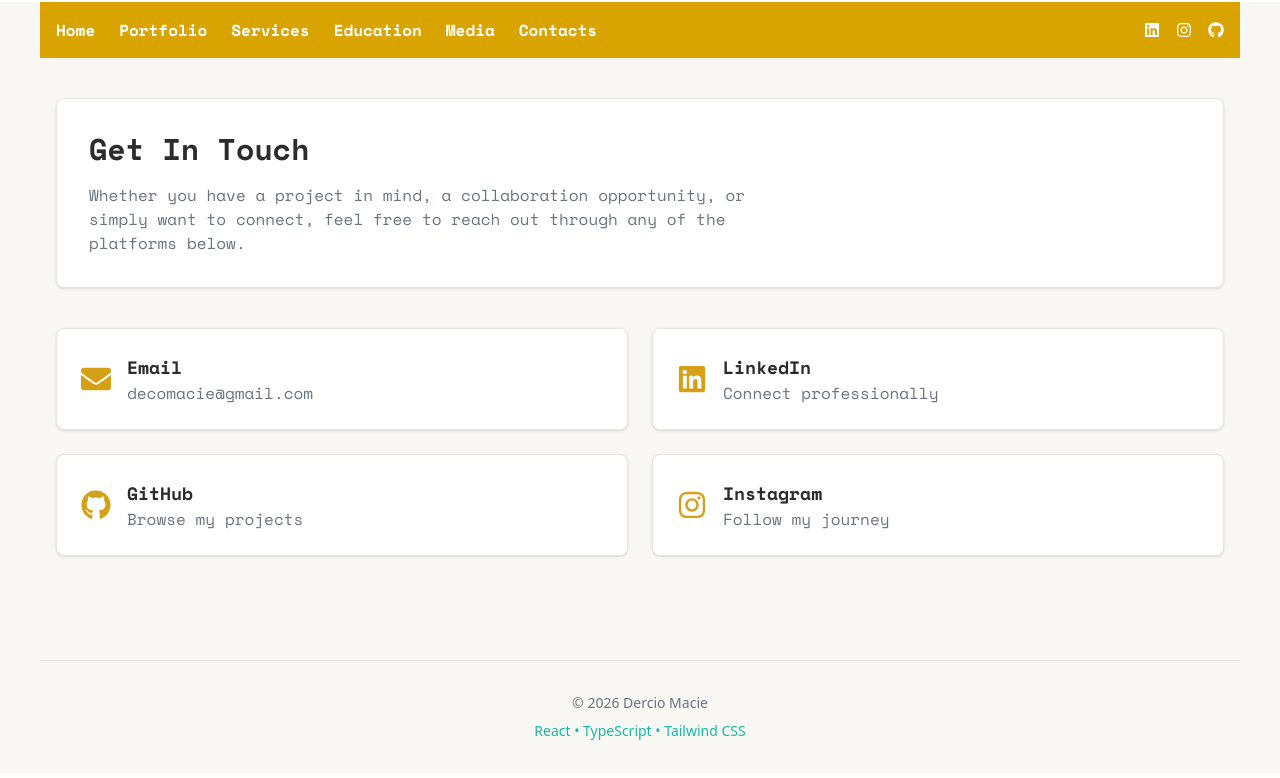
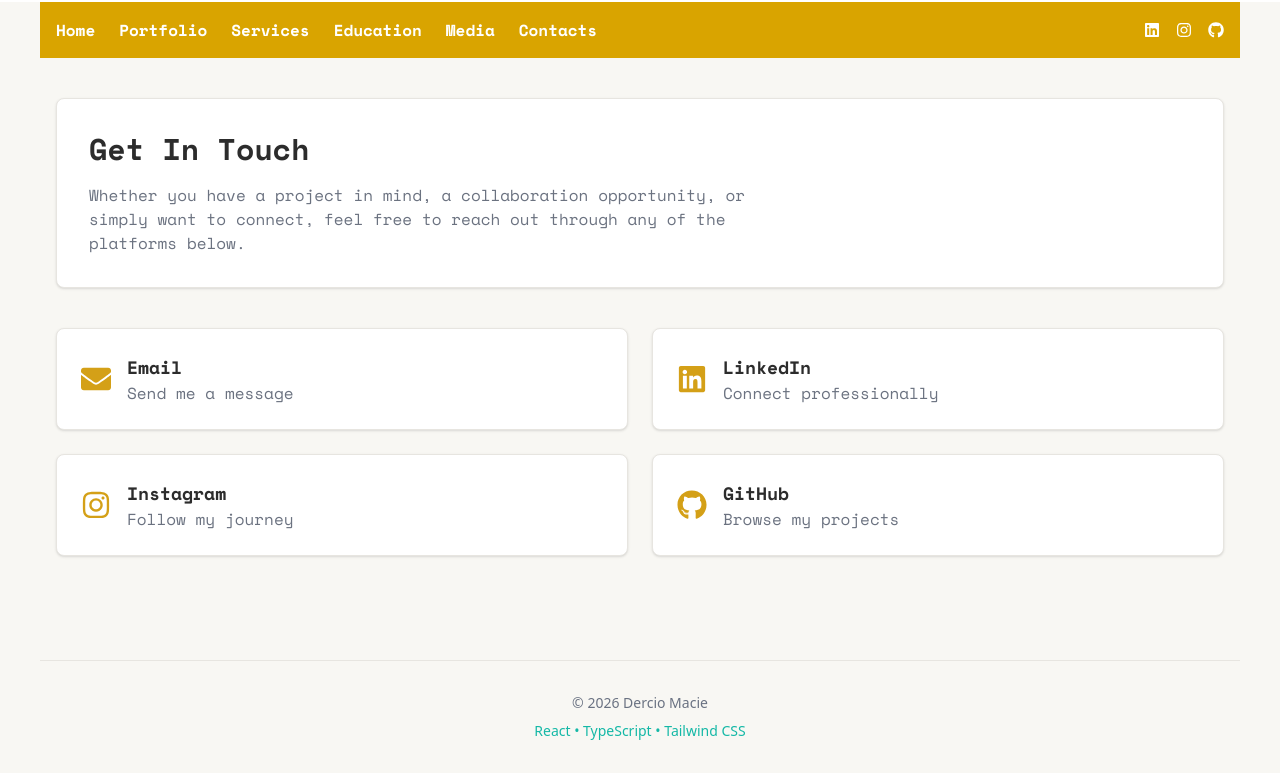
Before and after one commit to DecoMacie/portfolio_ts, a React (Vite) app: page /contacts in a window 1280 px wide. Shown: the top 778 px of the page. Built offline with nearby package versions, Linux system fonts and the light colour scheme.

Commit message:
Code Refactor
Moved contacts to contacts.ts

Code Refactor for NavBar and Contacts pages

```diff
--- a/api/featuredRepos.ts
+++ b/api/featuredRepos.ts
@@ -22,6 +22,7 @@ export default async function handler(req: VercelRequest, res: VercelResponse) {
           },
         );
 
+        console.log(`${repo}: ${response.status}`);
         if (!response.ok) {
           const body = await response.text();
 
--- /dev/null
+++ b/src/api/data/contacts.ts
@@ -0,0 +1,41 @@
+import { FaEnvelope, FaInstagram, FaLinkedin, FaGithub } from "react-icons/fa";
+import type { IconType } from "react-icons";
+
+export interface Contact {
+  name: string;
+  link: string;
+  extraText: string;
+  icon: IconType;
+  showInNavbar: boolean,
+}
+
+export const contacts: Contact[] = [
+  {
+    name: "Email",
+    link: "mailto:your@email.com",
+    extraText: "Send me a message",
+    icon: FaEnvelope,
+    showInNavbar: false,
+  },
+  {
+    name: "LinkedIn",
+    link: "https://www.linkedin.com/in/decomacie",
+    extraText: "Connect professionally",
+    icon: FaLinkedin,
+    showInNavbar: true,
+  },
+  {
+    name: "Instagram",
+    link: "https://www.instagram.com/devmacie?igsh=MXRkcTNqZnhpOW50Yg%3D%3D&utm_source=qr",
+    extraText: "Follow my journey",
+    icon: FaInstagram,
+    showInNavbar: true,
+  },
+  {
+    name: "GitHub",
+    link: "https://github.com/DecoMacie",
+    extraText: "Browse my projects",
+    icon: FaGithub,
+    showInNavbar: true,
+  },
+];
--- a/src/components/NavBar.tsx
+++ b/src/components/NavBar.tsx
@@ -1,13 +1,9 @@
 import { Link } from "react-router-dom";
-import { FaInstagram, FaLinkedin, FaGithub } from "react-icons/fa";
-import { JSX, useState } from "react";
+import { contacts } from "../api/data/contacts";
+import { useState } from "react";
 
 interface NavBarItems {
   internalLink: string[];
-  externalLink: {
-    link: string;
-    icon: JSX.Element;
-  }[];
 }
 
 export default function NavBar() {
@@ -22,21 +18,12 @@ export default function NavBar() {
       "Media",
       "Contacts",
     ],
-    externalLink: [
-      {
-        link: "https://www.linkedin.com/in/decomacie",
-        icon: <FaLinkedin />,
-      },
-      {
-        link: "https://www.instagram.com/devmacie?igsh=MXRkcTNqZnhpOW50Yg%3D%3D&utm_source=qr",
-        icon: <FaInstagram />,
-      },
-      {
-        link: "https://github.com/DecoMacie",
-        icon: <FaGithub />,
-      },
-    ],
   };
+
+  const socialContacts = contacts.filter((contact) => contact.showInNavbar);
+
+  const formatPath = (item: string) =>
+    item === "Home" ? "/" : `/${item.toLowerCase()}`;
 
   return (
     <nav className="mt-0.5 bg-[#D9A400] text-white space-mono-bold">
@@ -47,7 +34,7 @@ export default function NavBar() {
             <li key={item}>
               <Link
                 className="hover:text-[#14B8A6] transition-colors"
-                to={!item || item === "Home" ? "/" : `/${item.toLowerCase()}`}
+                to={formatPath(item)}
               >
                 {item}
               </Link>
@@ -55,25 +42,31 @@ export default function NavBar() {
           ))}
         </ul>
 
-        {/* External links */}
+        {/* Desktop social links */}
         <div className="flex items-center gap-4 text-lg md:text-base">
-          {navbarItems.externalLink.map((item) => (
+          {socialContacts.map((contact) => {
+            const Icon = contact.icon;
+
+            return (
               <a
-              key={item.link}
-              href={item.link}
+                key={contact.name}
+                href={contact.link}
                 target="_blank"
                 rel="noopener noreferrer"
                 className="hover:text-[#14B8A6] transition-colors"
+                aria-label={contact.name}
               >
-              {item.icon}
+                <Icon />
               </a>
-          ))}
+            );
+          })}
         </div>
 
-        {/* Hamburger button */}
+        {/* Hamburger */}
         <button
           className="md:hidden flex flex-col justify-center items-center w-10 h-10"
           onClick={() => setIsOpen((prev) => !prev)}
+          aria-label="Toggle menu"
         >
           <span
             className={`block h-0.5 w-6 bg-white transition-transform ${
@@ -101,7 +94,7 @@ export default function NavBar() {
             {navbarItems.internalLink.map((item) => (
               <li key={item}>
                 <Link
-                  to={!item || item === "Home" ? "/" : `/${item.toLowerCase()}`}
+                  to={formatPath(item)}
                   onClick={() => setIsOpen(false)}
                   className="block hover:text-[#14B8A6] transition-colors"
                 >
@@ -113,18 +106,23 @@ export default function NavBar() {
 
           {/* External links */}
           <div className="flex gap-4 text-lg">
-            {navbarItems.externalLink.map((item) => (
+            {socialContacts.map((contact) => {
+              const Icon = contact.icon;
+
+              return (
                 <a
-                key={item.link}
-                href={item.link}
+                  key={contact.name}
+                  href={contact.link}
                   target="_blank"
                   rel="noopener noreferrer"
                   className="hover:text-[#14B8A6] transition-colors"
+                  aria-label={contact.name}
                   onClick={() => setIsOpen(false)}
                 >
-                {item.icon}
+                  <Icon />
                 </a>
-            ))}
+              );
+            })}
           </div>
         </div>
       )}
--- a/src/pages/Contacts.tsx
+++ b/src/pages/Contacts.tsx
@@ -1,4 +1,4 @@
-import { FaEnvelope, FaGithub, FaLinkedin, FaInstagram } from "react-icons/fa";
+import { contacts } from "../api/data/contacts";
 
 export default function Contacts() {
   return (
@@ -24,8 +24,9 @@ export default function Contacts() {
 
       {/* Contact Cards */}
       <div className="grid grid-cols-1 md:grid-cols-2 gap-6">
+        {contacts.map((contact) => (
           <a
-          href="mailto:decomacie@gmail.com"
+            href={contact.link}
             className="
             bg-white border border-[#E7E5E0]
             rounded-lg p-6
@@ -35,92 +36,19 @@ export default function Contacts() {
           "
           >
             <div className="flex items-center gap-4">
-            <FaEnvelope className="text-3xl text-[#D4A017]" />
+              <contact.icon className="text-3xl text-[#D4A017]" />
 
               <div>
-              <h2 className="space-mono-bold text-lg text-[#2C2C2C]">Email</h2>
+                <h2 className="space-mono-bold text-lg text-[#2C2C2C]">
+                  {contact.name}
+                </h2>
                 <p className="space-mono-regular text-[#6B7280]">
-                decomacie@gmail.com
+                  {contact.extraText}
                 </p>
               </div>
             </div>
           </a>
-
-        <a
-          href="https://www.linkedin.com/in/decomacie"
-          target="_blank"
-          rel="noopener noreferrer"
-          className="
-            bg-white border border-[#E7E5E0]
-            rounded-lg p-6
-            shadow-sm hover:shadow-md
-            hover:border-[#D4A017]
-            transition-all duration-300
-          "
-        >
-          <div className="flex items-center gap-4">
-            <FaLinkedin className="text-3xl text-[#D4A017]" />
-
-            <div>
-              <h2 className="space-mono-bold text-lg text-[#2C2C2C]">
-                LinkedIn
-              </h2>
-              <p className="space-mono-regular text-[#6B7280]">
-                Connect professionally
-              </p>
-            </div>
-          </div>
-        </a>
-
-        <a
-          href="https://github.com/DecoMacie"
-          target="_blank"
-          rel="noopener noreferrer"
-          className="
-            bg-white border border-[#E7E5E0]
-            rounded-lg p-6
-            shadow-sm hover:shadow-md
-            hover:border-[#D4A017]
-            transition-all duration-300
-          "
-        >
-          <div className="flex items-center gap-4">
-            <FaGithub className="text-3xl text-[#D4A017]" />
-
-            <div>
-              <h2 className="space-mono-bold text-lg text-[#2C2C2C]">GitHub</h2>
-              <p className="space-mono-regular text-[#6B7280]">
-                Browse my projects
-              </p>
-            </div>
-          </div>
-        </a>
-
-        <a
-          href="https://www.instagram.com/"
-          target="_blank"
-          rel="noopener noreferrer"
-          className="
-            bg-white border border-[#E7E5E0]
-            rounded-lg p-6
-            shadow-sm hover:shadow-md
-            hover:border-[#D4A017]
-            transition-all duration-300
-          "
-        >
-          <div className="flex items-center gap-4">
-            <FaInstagram className="text-3xl text-[#D4A017]" />
-
-            <div>
-              <h2 className="space-mono-bold text-lg text-[#2C2C2C]">
-                Instagram
-              </h2>
-              <p className="space-mono-regular text-[#6B7280]">
-                Follow my journey
-              </p>
-            </div>
-          </div>
-        </a>
+        ))}
       </div>
     </div>
   );
```
Also changed, not shown: src/pages/portfolio/portfolioLoader.ts (line endings or trailing spaces). Lines whose indentation alone changed are shown as unchanged.
